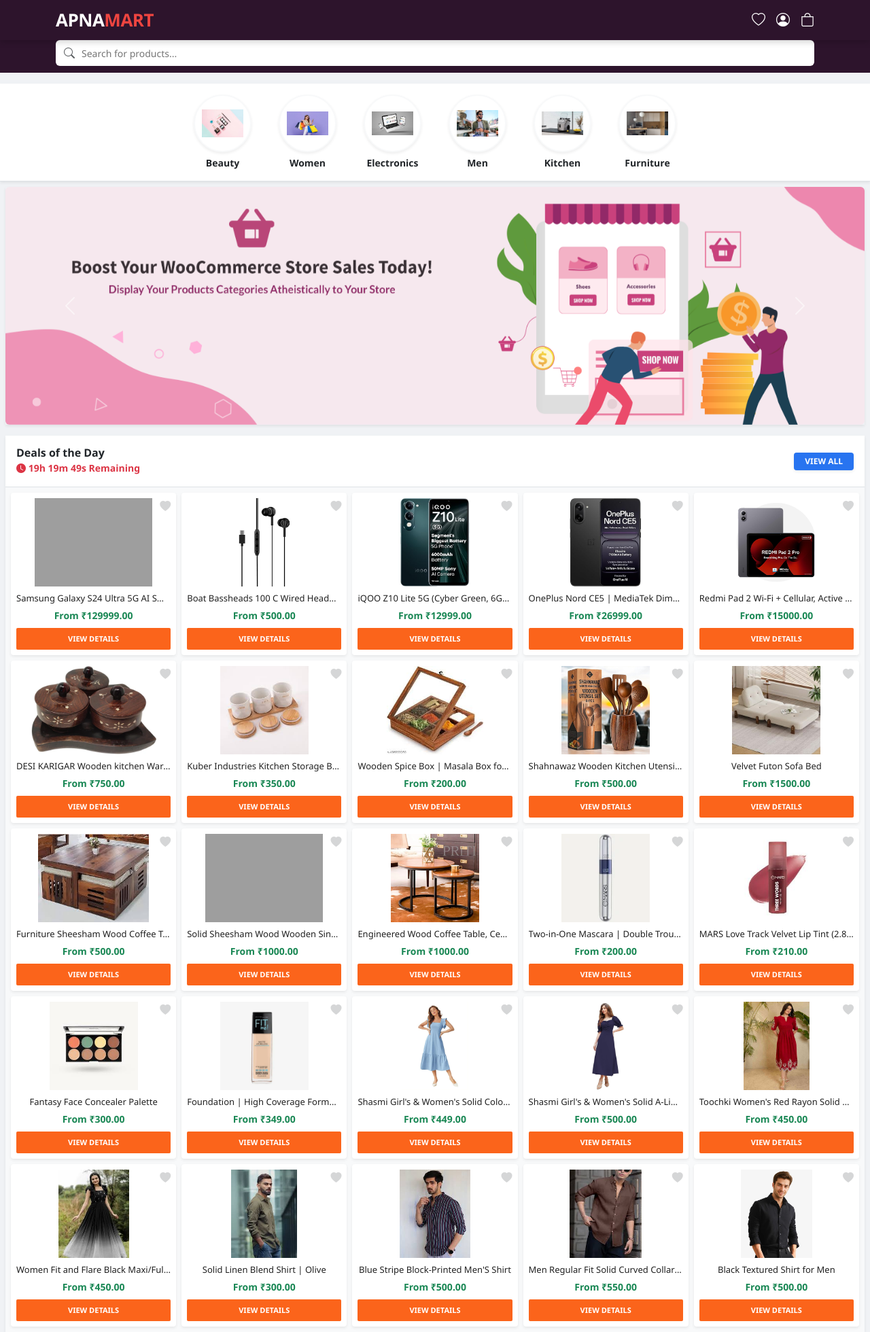
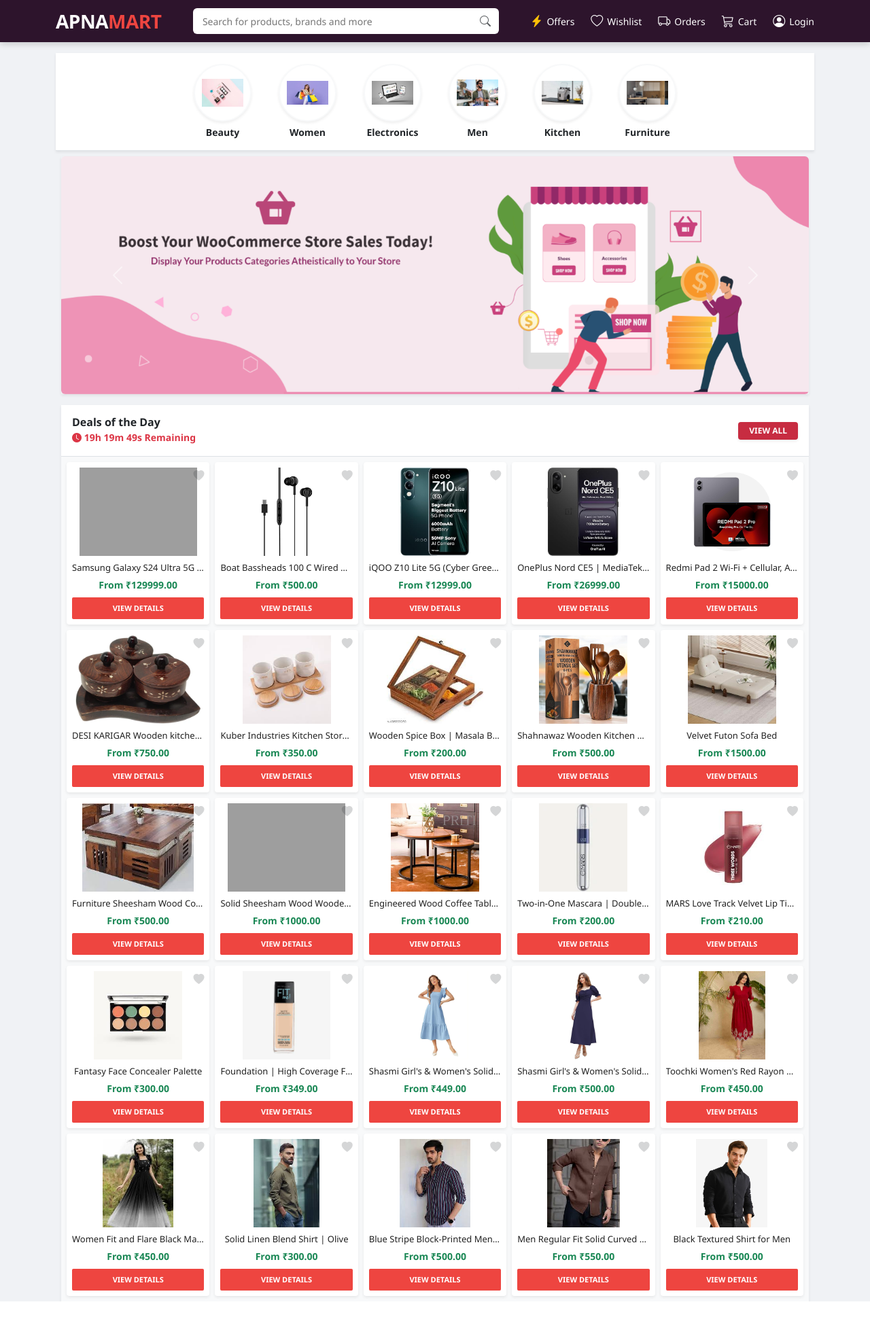
Before and after one commit to etishagodle14-a11y/shopping-website, a Django app: page / in a window 1280 px wide. Shown: the whole page at 68% size. After the commit the page ends 1915 px from the top, so only its background shows below. Run offline with Django 5.2, Linux system fonts and the light colour scheme; data comes from the database, SQL or seed files in the repository; grey boxes are pictures that could not be loaded.

Commit message:
add color

```diff
--- a/ebook/templates/ebook/base.html
+++ b/ebook/templates/ebook/base.html
@@ -4,7 +4,7 @@
 <head>
     <meta charset="UTF-8">
     <meta name="viewport" content="width=device-width, initial-scale=1.0">
-    <title>Apna Mart | Premium Shopping</title>
+    <title>Apna Mart | Premium Store</title>
     <link href="https://cdn.jsdelivr.net/npm/bootstrap@5.3.0/dist/css/bootstrap.min.css" rel="stylesheet">
     <link rel="stylesheet" href="https://cdn.jsdelivr.net/npm/bootstrap-icons@1.11.1/font/bootstrap-icons.css">
 
@@ -13,18 +13,19 @@
             --slate-dark: #2D142C;
             --rose-action: #EE4540;
             --rose-hover: #C72C41;
-            --bg-body: #f0f2f5; /* Thoda greyish-white background jo products ko highlight karega */
+            --bg-premium: #f0f2f5;
             --white: #ffffff;
         }
 
         body {
-            background-color: var(--bg-body);
-            font-family: 'Segoe UI', Roboto, Helvetica, Arial, sans-serif;
+            background-color: var(--bg-premium);
+            font-family: 'Segoe UI', Roboto, sans-serif;
             margin: 0;
-            padding-bottom: 60px; /* Mobile bottom nav ke liye space */
+            /* Mobile bottom nav ke liye space, laptop pe zero ho jayega */
+            padding-bottom: 70px;
         }
 
-        /* Navbar Core */
+        /* --- Navbar Core --- */
         .fk-navbar {
             background-color: var(--slate-dark);
             padding: 10px 0;
@@ -35,7 +36,7 @@
         }
 
         .logo {
-            font-size: 22px;
+            font-size: 24px;
             font-weight: 800;
             color: var(--white);
             text-decoration: none;
@@ -43,11 +44,7 @@
         }
         .logo span { color: var(--rose-action); }
 
-        /* Search Bar Styling */
-        .search-wrapper {
-            background-color: var(--slate-dark);
-            padding-bottom: 10px;
-        }
+        /* --- Search Bar --- */
         .search-container {
             background: var(--white);
             border-radius: 6px;
@@ -56,29 +53,35 @@
             padding: 0 12px;
             height: 38px;
             width: 100%;
+            max-width: 450px;
         }
         .search-input { border: none; background: transparent; width: 100%; outline: none; font-size: 14px; color: #333; }
 
-        /* Icon Items */
-        .nav-icon-link {
+        /* --- Laptop Navigation Links --- */
+        .desktop-nav-link {
             color: var(--white);
             text-decoration: none;
-            position: relative;
-            font-size: 20px;
+            font-size: 14px;
+            font-weight: 500;
+            display: flex;
+            align-items: center;
+            gap: 6px;
+            transition: 0.3s;
         }
+        .desktop-nav-link:hover { color: var(--rose-action); }
+        .desktop-nav-link i { font-size: 18px; }
+
+        /* --- Badges --- */
         .badge-count {
-            position: absolute;
-            top: -8px;
-            right: -10px;
             background: var(--rose-action);
             color: white;
             font-size: 10px;
             padding: 2px 6px;
-            border-radius: 50%;
+            border-radius: 50px;
             font-weight: bold;
         }
 
-        /* Bottom Navigation (Mobile Only) */
+        /* --- Mobile Bottom Navigation --- */
         .mobile-nav {
             position: fixed;
             bottom: 0;
@@ -87,24 +90,25 @@
             background: var(--white);
             display: flex;
             justify-content: space-around;
-            padding: 8px 0;
-            box-shadow: 0 -2px 10px rgba(0,0,0,0.1);
+            padding: 10px 0;
+            box-shadow: 0 -2px 15px rgba(0,0,0,0.1);
             z-index: 1000;
         }
-        .mobile-nav-item {
+        .mobile-item {
             text-decoration: none;
             color: #555;
             text-align: center;
             font-size: 11px;
             font-weight: 500;
         }
-        .mobile-nav-item i { font-size: 20px; display: block; margin-bottom: 2px; }
-        .mobile-nav-item.active { color: var(--rose-action); }
+        .mobile-item i { font-size: 22px; display: block; margin-bottom: 2px; }
+        .mobile-item.active { color: var(--rose-action); }
 
+        /* --- Responsive Adjustments --- */
         @media (min-width: 992px) {
+            body { padding-bottom: 0; }
             .mobile-nav { display: none; }
-            .logo { font-size: 26px; }
-            body { padding-bottom: 0; }
+            .logo { font-size: 28px; }
         }
     </style>
 </head>
@@ -112,63 +116,88 @@
 
 <header class="fk-navbar">
     <div class="container">
-        <div class="d-flex align-items-center justify-content-between">
-            <a href="/" class="logo">APNA<span>MART</span></a>
+        <div class="d-flex align-items-center justify-content-between gap-3">
 
-            <div class="d-flex align-items-center gap-3">
-                <a href="{% url 'wishlist' %}" class="nav-icon-link">
-                    <i class="bi bi-heart"></i>
+            <a href="/" class="logo text-uppercase">Apna<span>Mart</span></a>
+
+            <form action="{% url 'all_products' %}" method="GET" class="search-container d-none d-lg-flex">
+                <input type="text" name="q" class="search-input" placeholder="Search for products, brands and more">
+                <i class="bi bi-search text-muted"></i>
+            </form>
+
+            <div class="d-none d-lg-flex align-items-center gap-4">
+                <a href="{% url 'offer_zone' %}" class="desktop-nav-link">
+                    <i class="bi bi-lightning-charge-fill text-warning"></i> Offers
+                </a>
+                <a href="{% url 'wishlist' %}" class="desktop-nav-link">
+                    <i class="bi bi-heart"></i> Wishlist
                     {% if wishlist_count > 0 %}<span class="badge-count">{{ wishlist_count }}</span>{% endif %}
+                </a>
+                <a href="{% url 'my_orders' %}" class="desktop-nav-link">
+                    <i class="bi bi-truck"></i> Orders
+                </a>
+                <a href="{% url 'view_cart' %}" class="desktop-nav-link">
+                    <i class="bi bi-cart3"></i> Cart
+                    {% if cart_count > 0 %}<span class="badge-count">{{ cart_count }}</span>{% endif %}
                 </a>
 
                 {% if user.is_authenticated %}
-                    <a href="{% url 'logout' %}" class="nav-icon-link text-danger"><i class="bi bi-power"></i></a>
+                    <a href="{% url 'logout' %}" class="desktop-nav-link text-danger"><i class="bi bi-power"></i> Logout</a>
                 {% else %}
-                    <a href="{% url 'login' %}" class="nav-icon-link"><i class="bi bi-person-circle"></i></a>
+                    <a href="{% url 'login' %}" class="desktop-nav-link"><i class="bi bi-person-circle"></i> Login</a>
                 {% endif %}
+            </div>
 
-                <a href="{% url 'view_cart' %}" class="nav-icon-link d-none d-md-block">
-                    <i class="bi bi-bag"></i>
-                    {% if cart_count > 0 %}<span class="badge-count">{{ cart_count }}</span>{% endif %}
+            <div class="d-flex d-lg-none align-items-center gap-3">
+                <a href="{% url 'wishlist' %}" class="text-white position-relative">
+                    <i class="bi bi-heart fs-4"></i>
+                    {% if wishlist_count > 0 %}<span class="badge-count position-absolute top-0 start-100 translate-middle">{{ wishlist_count }}</span>{% endif %}
                 </a>
+                {% if user.is_authenticated %}
+                    <a href="{% url 'logout' %}" class="text-danger"><i class="bi bi-power fs-4"></i></a>
+                {% else %}
+                    <a href="{% url 'login' %}" class="text-white"><i class="bi bi-person-circle fs-4"></i></a>
+                {% endif %}
             </div>
         </div>
     </div>
 </header>
 
-<div class="search-wrapper">
+<div class="search-wrapper p-2 d-lg-none" style="background-color: var(--slate-dark); margin-top: -1px;">
     <div class="container">
         <form action="{% url 'all_products' %}" method="GET" class="search-container">
             <i class="bi bi-search text-muted me-2"></i>
-            <input type="text" name="q" class="search-input" placeholder="Search for products...">
+            <input type="text" name="q" class="search-input" placeholder="Search products...">
         </form>
     </div>
 </div>
 
-<div class="main-body mt-3">
+<main class="container mt-3">
     {% block content %}{% endblock %}
-</div>
+</main>
 
 <nav class="mobile-nav d-lg-none">
-    <a href="/" class="mobile-nav-item active">
+    <a href="/" class="mobile-item active">
         <i class="bi bi-house-door"></i>
         <span>Home</span>
     </a>
-    <a href="{% url 'all_products' %}?mode=categories" class="mobile-nav-item">
-        <i class="bi bi-grid"></i>
+    <a href="{% url 'all_products' %}?mode=categories" class="mobile-item">
+        <i class="bi bi-grid-fill"></i>
         <span>Categories</span>
     </a>
-    <a href="{% url 'offer_zone' %}" class="mobile-nav-item">
+    <a href="{% url 'offer_zone' %}" class="mobile-item">
         <i class="bi bi-lightning-charge"></i>
         <span>Offers</span>
     </a>
-    <a href="{% url 'view_cart' %}" class="mobile-nav-item">
-        <i class="bi bi-bag"></i>
-        {% if cart_count > 0 %}<span class="badge-count" style="top: 2px; right: 20%;">{{ cart_count }}</span>{% endif %}
+    <a href="{% url 'view_cart' %}" class="mobile-item position-relative">
+        <i class="bi bi-bag-heart"></i>
+        {% if cart_count > 0 %}
+            <span class="badge-count position-absolute" style="top: -5px; right: 15%;">{{ cart_count }}</span>
+        {% endif %}
         <span>Cart</span>
     </a>
-    <a href="{% url 'my_orders' %}" class="mobile-nav-item">
-        <i class="bi bi-truck"></i>
+    <a href="{% url 'my_orders' %}" class="mobile-item">
+        <i class="bi bi-box-seam"></i>
         <span>Orders</span>
     </a>
 </nav>
--- a/ebook/templates/ebook/cart.html
+++ b/ebook/templates/ebook/cart.html
@@ -111,7 +111,7 @@
         display: -webkit-box; -webkit-line-clamp: 2; -webkit-box-orient: vertical; overflow: hidden;
     }
     .action-link { font-size: 14px; transition: color 0.2s; cursor: pointer; }
-    .action-link:hover { color: #60377cff !important; }
+    .action-link:hover { color: #2D142C !important; }
     .text-danger:hover { color: #e83143ff !important; } /* Highlight for Remove */
     .sticky-bottom { position: sticky; bottom: 0; z-index: 100; }
 
--- a/ebook/templates/ebook/index.html
+++ b/ebook/templates/ebook/index.html
@@ -49,7 +49,7 @@
                 <h5 class="mb-0 fw-bold" style="font-size: 16px;">Deals of the Day</h5>
                 <small class="text-danger fw-bold"><i class="bi bi-clock-fill"></i> 19h 19m 49s Remaining</small>
             </div>
-            <a href="{% url 'all_products' %}" class="btn btn-primary btn-sm px-3 shadow-sm fw-bold" style="background: #2874f0; border: none; font-size: 12px;">VIEW ALL</a>
+            <a href="{% url 'all_products' %}" class="btn btn-primary btn-sm px-3 shadow-sm fw-bold" style="background: #C72C41; border: none; font-size: 12px;">VIEW ALL</a>
         </div>
 
         <div class="card-body bg-light p-2">
@@ -90,8 +90,8 @@
     .product-card { transition: 0.3s; border-radius: 4px !important; }
     .product-card:hover { box-shadow: 0 4px 12px rgba(0,0,0,0.1) !important; }
 
-    .btn-orange { background-color: #fb641b; border: none; border-radius: 2px; transition: 0.3s; }
-    .btn-orange:hover { background-color: #f4511e; color: white; }
+    .btn-orange { background-color: #EE4540; border: none; border-radius: 2px; transition: 0.3s; }
+    .btn-orange:hover { background-color: #EE4540; color: white; }
 
     /* --- LAPTOP/DESKTOP STYLING (min-width: 992px) --- */
     @media (min-width: 992px) {
--- a/ebook/templates/ebook/login.html
+++ b/ebook/templates/ebook/login.html
@@ -5,7 +5,7 @@
 <div class="container d-flex justify-content-center align-items-center" style="min-height: 85vh;">
     <div class="row shadow bg-white login-box-container" style="max-width: 800px; width: 100%; border-radius: 4px; overflow: hidden;">
 
-        <div class="col-md-5 p-5 text-white d-none d-md-flex flex-column justify-content-between" style="background-color: #60377c;">
+        <div class="col-md-5 p-5 text-white d-none d-md-flex flex-column justify-content-between" style="background-color: #2D142C;">
             <div>
                 <h2 class="fw-bold" style="font-size: 28px;">Login</h2>
                 <p class="mt-4 opacity-75" style="font-size: 18px; line-height: 1.5;">Get access to your Orders, Wishlist and Recommendations</p>
@@ -48,7 +48,7 @@
                 </div>
 
                 <div class="d-grid">
-                    <button type="submit" class="btn btn-lg text-white fw-bold shadow-sm" style="background-color: #fb641b; border-radius: 2px; font-size: 15px; padding: 12px 0;">
+                    <button type="submit" class="btn btn-lg text-white fw-bold shadow-sm" style="background-color: #C72C41; border-radius: 2px; font-size: 15px; padding: 12px 0;">
                         Login
                     </button>
                 </div>
@@ -81,7 +81,7 @@
     }
 
     .form-control:focus {
-        border-bottom: 2px solid #60377c !important;
+        border-bottom: 2px solid #2D142C !important;
     }
 
     .cursor-pointer { cursor: pointer; }
--- a/ebook/templates/ebook/my_orders.html
+++ b/ebook/templates/ebook/my_orders.html
@@ -123,7 +123,7 @@
 
 <style>
     :root {
-        --rose-action: #EE4540; /* Midnight Rose Palette ka main color */
+        --rose-action: #2D142C; /* Midnight Rose Palette ka main color */
     }
     .text-rose { color: var(--rose-action) !important; }
     .btn-rose {
--- a/ebook/templates/ebook/offer_zone.html
+++ b/ebook/templates/ebook/offer_zone.html
@@ -4,7 +4,7 @@
 {% block content %}
 <div class="container mt-4">
     <div class="offer-banner rounded-3 shadow mb-4 d-flex align-items-center justify-content-between px-4 py-4"
-         style="background: linear-gradient(135deg, #60367c 0%, #fb641b 100%); color: #fff; border: none;">
+         style="background: linear-gradient(135deg, #2D142C 0%, #C72C41 100%); color: #fff; border: none;">
         <div class="banner-text">
             <h1 class="fw-black mb-0 text-white display-6">
                 <i class="bi bi-lightning-charge-fill animate-flicker"></i> FLASH SALE
@@ -13,7 +13,7 @@
         </div>
         <div class="text-end d-none d-md-block bg-white bg-opacity-10 p-3 rounded-3 border border-white border-opacity-25">
             <div id="offer-timer" class="fw-bold fs-3 font-monospace">23h 59m 59s</div>
-            <div class="small fw-bold text-uppercase" style="color: #ab8524ff;">🔥 Ends In</div>
+            <div class="small fw-bold text-uppercase" style="color: #e4ac1dff;">🔥 Ends In</div>
         </div>
     </div>
 
@@ -77,7 +77,7 @@
     .animate-flicker { animation: flicker 1s infinite; }
     .product-card { transition: 0.3s; border: 1px solid #f0f0f0; }
     .product-card:hover { transform: translateY(-5px); box-shadow: 0 10px 20px rgba(0,0,0,0.1) !important; }
-    .sale-label { position: absolute; top: 10px; left: 10px; background: #ab8524ff; color: white; font-size: 10px; padding: 2px 8px; border-radius: 3px; z-index: 5; font-weight: bold; }
+    .sale-label { position: absolute; top: 10px; left: 10px; background: #C72C41; color: white; font-size: 10px; padding: 2px 8px; border-radius: 3px; z-index: 5; font-weight: bold; }
     .img-wrapper { height: 180px; display: flex; align-items: center; justify-content: center; }
     .product-img { max-height: 100%; max-width: 100%; object-fit: contain; }
     .product-title { font-size: 14px; display: -webkit-box; -webkit-line-clamp: 1; -webkit-box-orient: vertical; overflow: hidden; }
--- a/ebook/templates/ebook/payment.html
+++ b/ebook/templates/ebook/payment.html
@@ -5,7 +5,7 @@
     <div class="row justify-content-center">
         <div class="col-md-6">
             <div class="card border-0 shadow-lg rounded-4 overflow-hidden">
-                <div class="card-header text-white p-4 text-center" style="background-color: #60377cff;">
+                <div class="card-header text-white p-4 text-center" style="background-color: #2D142C;">
                     <i class="bi bi-shield-lock-fill fs-1"></i>
                     <h3 class="fw-bold mt-2">Secure Checkout</h3>
                     <p class="mb-0 opacity-75 small">Order ID: #{{ order_id }}</p>
@@ -30,7 +30,7 @@
 
                     <div class="d-grid gap-2">
                         <button id="pay-btn" class="btn btn-lg text-white fw-bold py-3 rounded-pill shadow-sm"
-                                style="background: linear-gradient(90deg, #60377cff 0%, #8e44ad 100%); border: none;">
+                                style="background: linear-gradient(90deg, #2D142C 0%, #C72C41 100%); border: none;">
                             PROCEED TO PAY ₹{{ amount_display }}
                         </button>
                     </div>
@@ -84,7 +84,7 @@
             "email": "{{ request.user.email }}",
             "contact": "" // User ka phone number yahan daal sakte hain
         },
-        "theme": { "color": "#60377cff" }
+        "theme": { "color": "#2D142C" }
     };
     var rzp1 = new Razorpay(options);
     document.getElementById('pay-btn').onclick = function(e){
--- a/ebook/templates/ebook/signup.html
+++ b/ebook/templates/ebook/signup.html
@@ -76,7 +76,7 @@
     }
 
     .signup-btn {
-        background: linear-gradient(45deg, #60377cff, #8e44ad);
+        background: linear-gradient(45deg, #2D142C, #8a3987ff;
         border: none;
         border-radius: 10px;
         transition: 0.3s;
--- a/ebook/templates/ebook/wishlist.html
+++ b/ebook/templates/ebook/wishlist.html
@@ -97,7 +97,7 @@
         right: 12px;
         z-index: 10;
         background: rgba(255, 255, 255, 0.9);
-        color: #ff4747;
+        color: #e60505ff;
         width: 32px;
         height: 32px;
         border-radius: 50%;
@@ -108,7 +108,7 @@
         text-decoration: none;
     }
     .btn-remove-wishlist:hover {
-        background: #ff4747;
+        background: #d80a0aff;
         color: white;
     }
     @media (max-width: 576px) {
```
Also changed, not shown: ebook/templates/ebook/success.html (+4 -3 lines), ebook/templates/ebook/track_order.html (+4 -4 lines).
